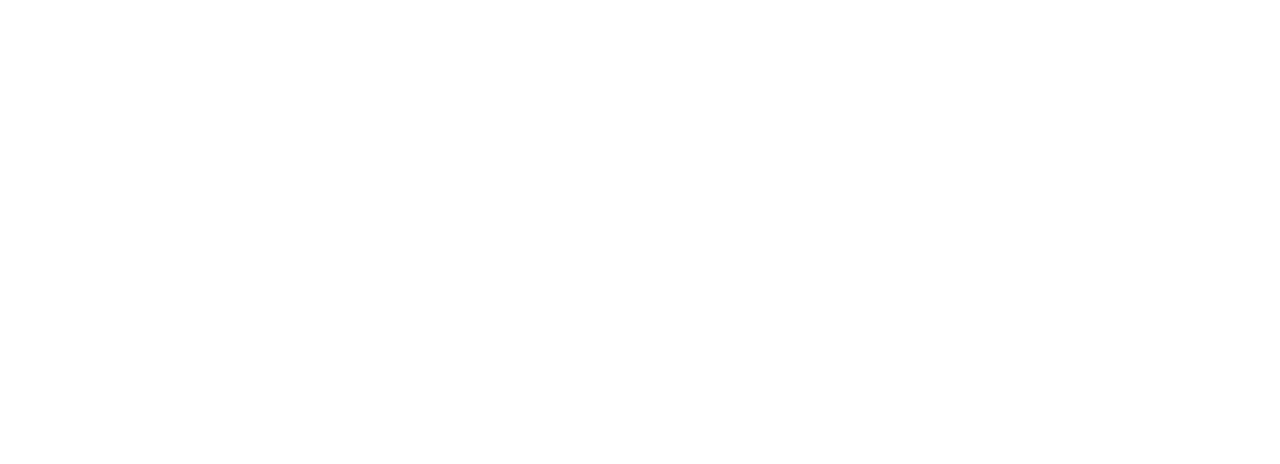
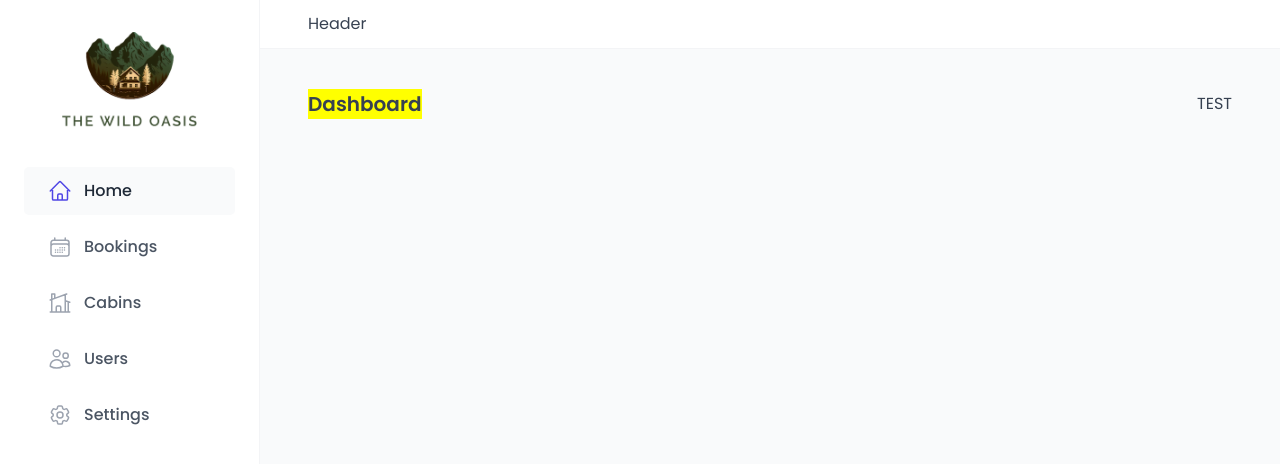
Before and after one commit to MatinVSC/Final-Project-React, a React (Vite) app: page /dashbord in a window 1280 px wide. Before the commit this address had no page. Shown: the top 464 px of the page. Built offline with nearby package versions, Linux system fonts and the light colour scheme; a web font is replaced by a local one.

Commit message:
Managing routes in the app

```diff
--- a/src/App.jsx
+++ b/src/App.jsx
@@ -1,18 +1,72 @@
-import { BrowserRouter, Routes, Route} from "react-router-dom";
+import { BrowserRouter, Routes, Route, Navigate } from 'react-router-dom';
+import { QueryClient, QueryClientProvider } from '@tanstack/react-query';
+import { ReactQueryDevtools } from '@tanstack/react-query-devtools';
 import GlobalStyled from "./styles/GelobalStyled";
+
+import Dashbord from './pages/Dashboard';
+import Bookings from './pages/Bookings';
+import Cabins from './pages/Cabins';
+import Users from './pages/Users';
+import Settings from './pages/Settings';
+import Account from './pages/Account';
+import Login from './pages/Login';
+import PageNotFound from './pages/PageNotFound';
+import AppLayout from './ui/AppLayout';
+import { Toaster } from 'react-hot-toast';
+
+const queryClient = new QueryClient({
+  defaultOptions: {
+    queries: {
+      staleTime: 60 * 1000,
+    }
+  }
+})
 
 function App() {
 
   return (
-    <>
+    <QueryClientProvider client={queryClient}>
+      <ReactQueryDevtools initialIsOpen={false} />
       <GlobalStyled />
       <BrowserRouter>
         <Routes>
+          <Route element={<AppLayout />}>
+            <Route index element={<Navigate replace to="dashbord" />} />
+            <Route path="dashbord" element={<Dashbord />} />
+            <Route path="bookings" element={<Bookings />} />
+            <Route path="cabins" element={<Cabins />} />
+            <Route path="users" element={<Users />} />
+            <Route path="settings" element={<Settings />} />
+            <Route path="account" element={<Account />} />
+          </Route>
 
+          <Route path="login" element={<Login />} />
+          <Route path="*" element={<PageNotFound />} />
         </Routes>
       </BrowserRouter>
-    </>
+
+      <Toaster
+      position='top-center'
+      gutter={12}
+      containerStyle={{margin: '8px'}}
+      toastOptions={{
+        success: {
+          duration: 3000,
+        },
+        error: {
+          duration: 5000,
+        },
+        style: {
+          fontSize: '16px',
+          maxHeight: '500px',
+          padding: '16px 24px',
+          backgroundColor: 'var(--color-grey-0)',
+          color: 'var(--color-grey-700)'
+        }
+      }}
+      />
+      </QueryClientProvider>
   )
 }
 
-export default App
+export default App;
```
